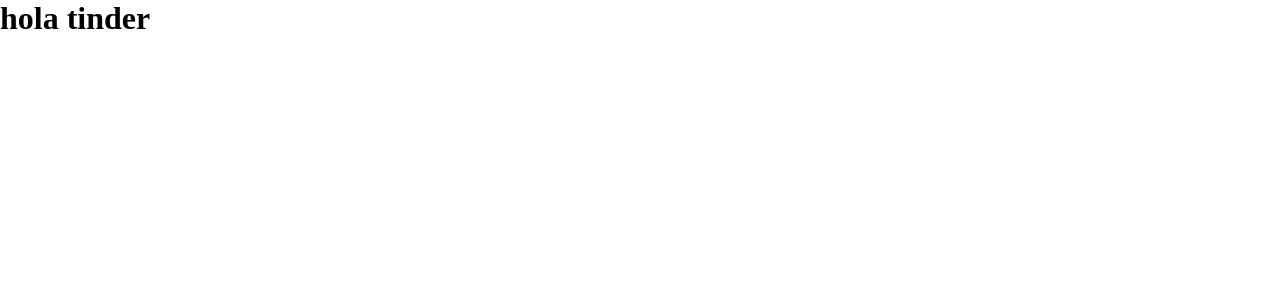
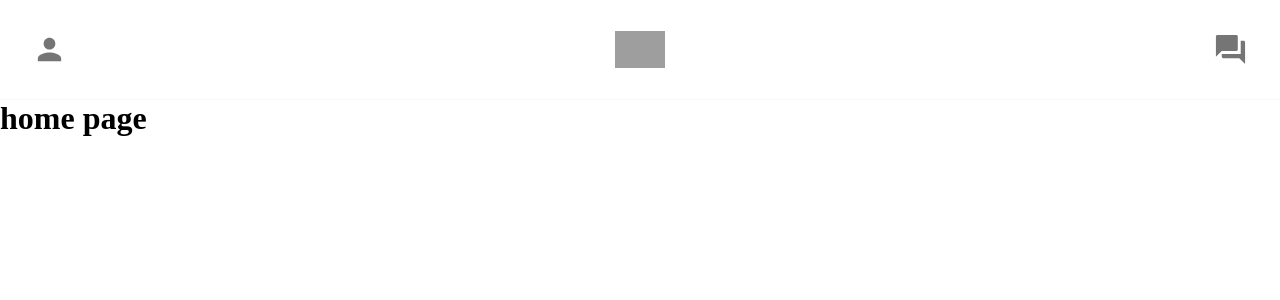
Before and after one commit to byariel95/tinder-clone, a React (Create React App) app: page / in a window 1280 px wide. Shown: the top 300 px of the page. Built offline with nearby package versions, Linux system fonts and the light colour scheme; grey boxes are pictures that could not be loaded.

Commit message:
added header and router

```diff
--- a/package.json
+++ b/package.json
@@ -3,11 +3,14 @@
   "version": "0.1.0",
   "private": true,
   "dependencies": {
+    "@material-ui/core": "^4.11.0",
+    "@material-ui/icons": "^4.9.1",
     "@testing-library/jest-dom": "^4.2.4",
     "@testing-library/react": "^9.3.2",
     "@testing-library/user-event": "^7.1.2",
     "react": "^16.13.1",
     "react-dom": "^16.13.1",
+    "react-router-dom": "^5.2.0",
     "react-scripts": "3.4.3"
   },
   "scripts": {
--- a/src/components/App.js
+++ b/src/components/App.js
@@ -1,10 +1,19 @@
 import React from 'react';
 import './App.css';
+import Header from './header/Header';
+import {BrowserRouter as Router , Switch, Route} from 'react-router-dom';
 
 function App() {
   return (
     <div className="App">
-      <h1>hola tinder</h1>
+      <Header/>
+      <Router>
+        <Switch>
+          <Route path='/'>
+            <h1>home page</h1>
+          </Route>
+        </Switch>
+      </Router>
     </div>
   );
 }
--- /dev/null
+++ b/src/components/header/Header.css
@@ -0,0 +1,16 @@
+.header{
+    display: flex;
+    justify-content: space-between;
+    align-items: center;
+    border-bottom: 1px solid #f9f9f9;
+
+}
+
+.header__logo{
+    height: 38px;
+    object-fit: contain;
+}
+
+.header__icon {
+    padding: 20px ;
+}
--- /dev/null
+++ b/src/components/header/Header.jsx
@@ -0,0 +1,21 @@
+import React from 'react'
+import PersonIcon from '@material-ui/icons/Person';
+import ForumIcon from '@material-ui/icons/Forum';
+import IconButton from '@material-ui/core/IconButton';
+import './Header.css';
+
+ const Header = () => {
+    return (
+        <div className='header'>
+            <IconButton>
+                <PersonIcon className='header__icon' fontSize='large'/>
+            </IconButton>
+            <img className='header__logo' src="https://1000logos.net/wp-content/uploads/2018/07/tinder-logo.png" alt="logo"/>
+            <IconButton>
+                <ForumIcon className='header__icon' fontSize='large'/>
+            </IconButton>
+        </div>
+    )
+}
+
+export default Header
```
Also changed, not shown: 1 other file (tests, documents, lock files or other folders).
